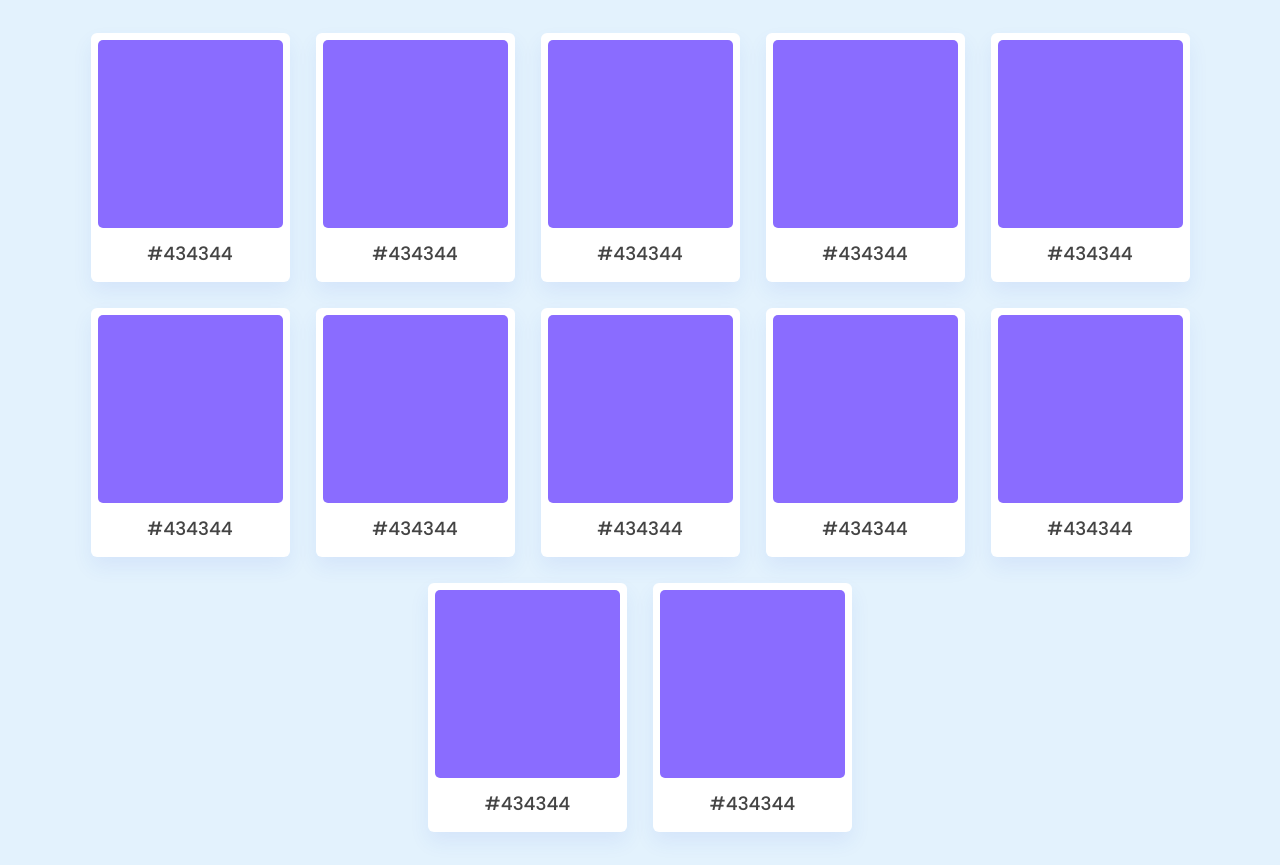
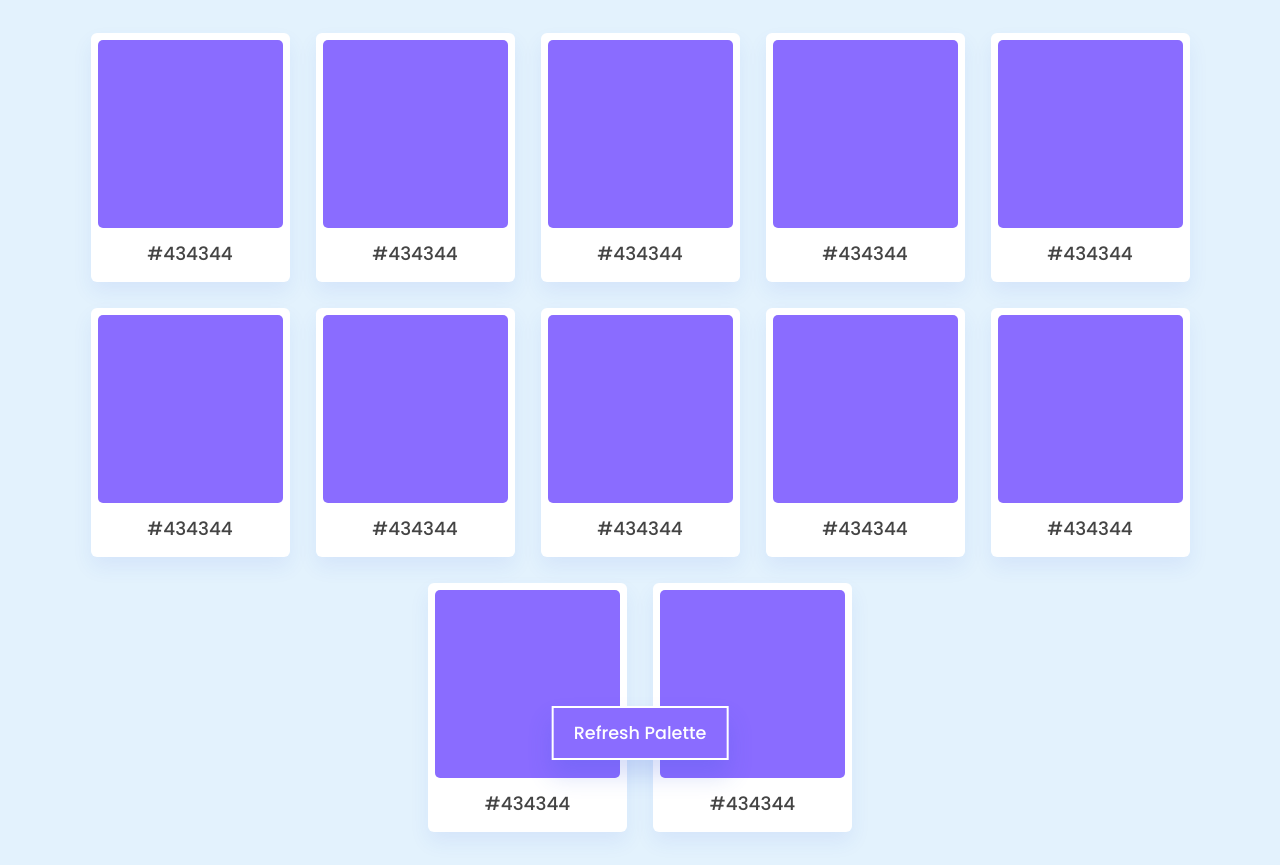
Before and after one commit to menegass0/javascrpit-learning-projects, a plain HTML site: page random-palette-generator/index.html in a window 1280 px wide. Drawn offline with Linux system fonts and the light colour scheme.

Commit message:
refresh-button

```diff
--- a/random-palette-generator/index.html
+++ b/random-palette-generator/index.html
@@ -58,5 +58,6 @@
             <span class="hex-value">#434344</span>
         </li>
     </ul>
+    <button class="refresh-btn">Refresh Palette</button>
 </body>
 </html>
--- a/random-palette-generator/style.css
+++ b/random-palette-generator/style.css
@@ -45,3 +45,19 @@ body{
     font-size: 1.15rem;
     font-weight: 500;
 }
+
+.refresh-btn{
+    position: fixed;
+    left: 50%;
+    bottom: 40px;
+    outline: none;
+    color: #fff;
+    cursor: pointer;
+    font-size: 1.1rem;
+    font-weight: 500;
+    padding: 12px 20px;
+    background: #8A6CFF;
+    border: 2px solid #fff;
+    box-shadow: 0 15px 25px rgba(52, 87,220, 0.2);
+    transform: translateX(-50%);
+}
```
